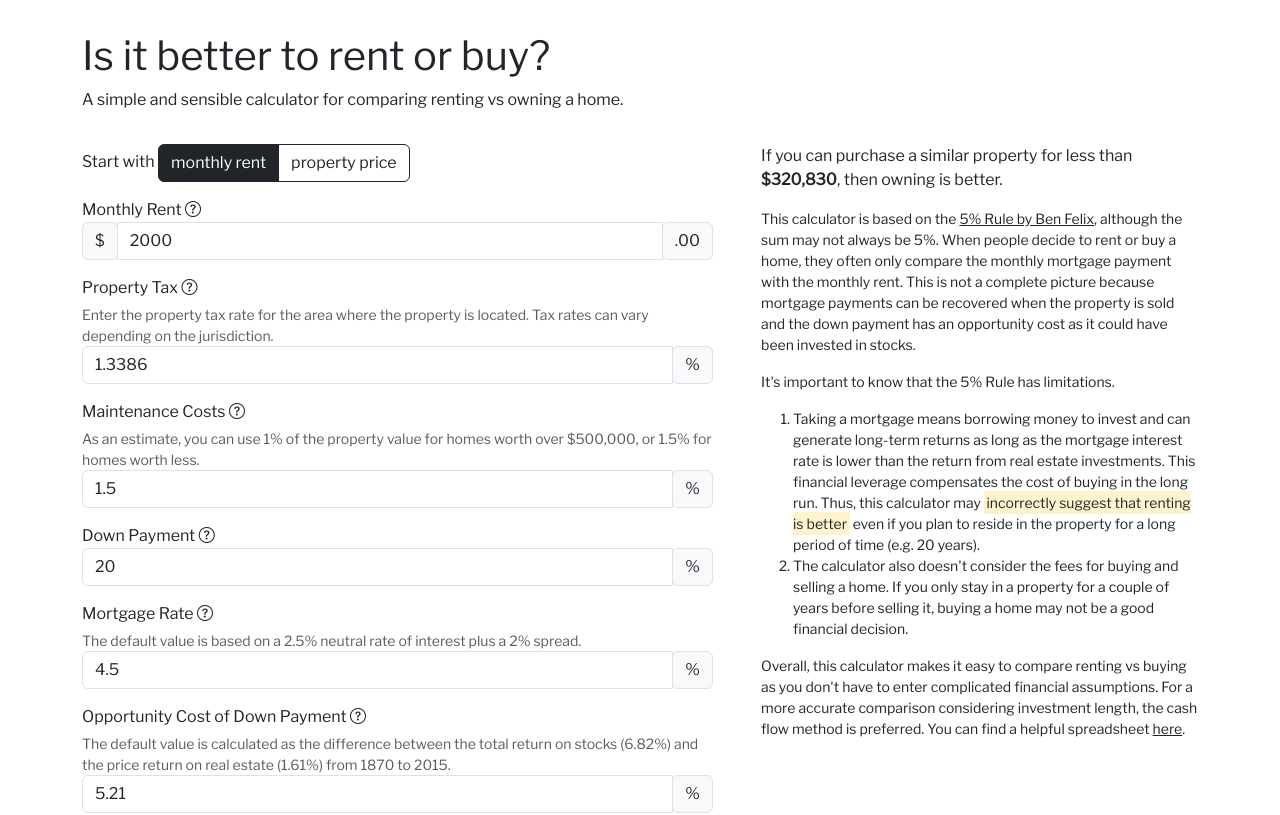
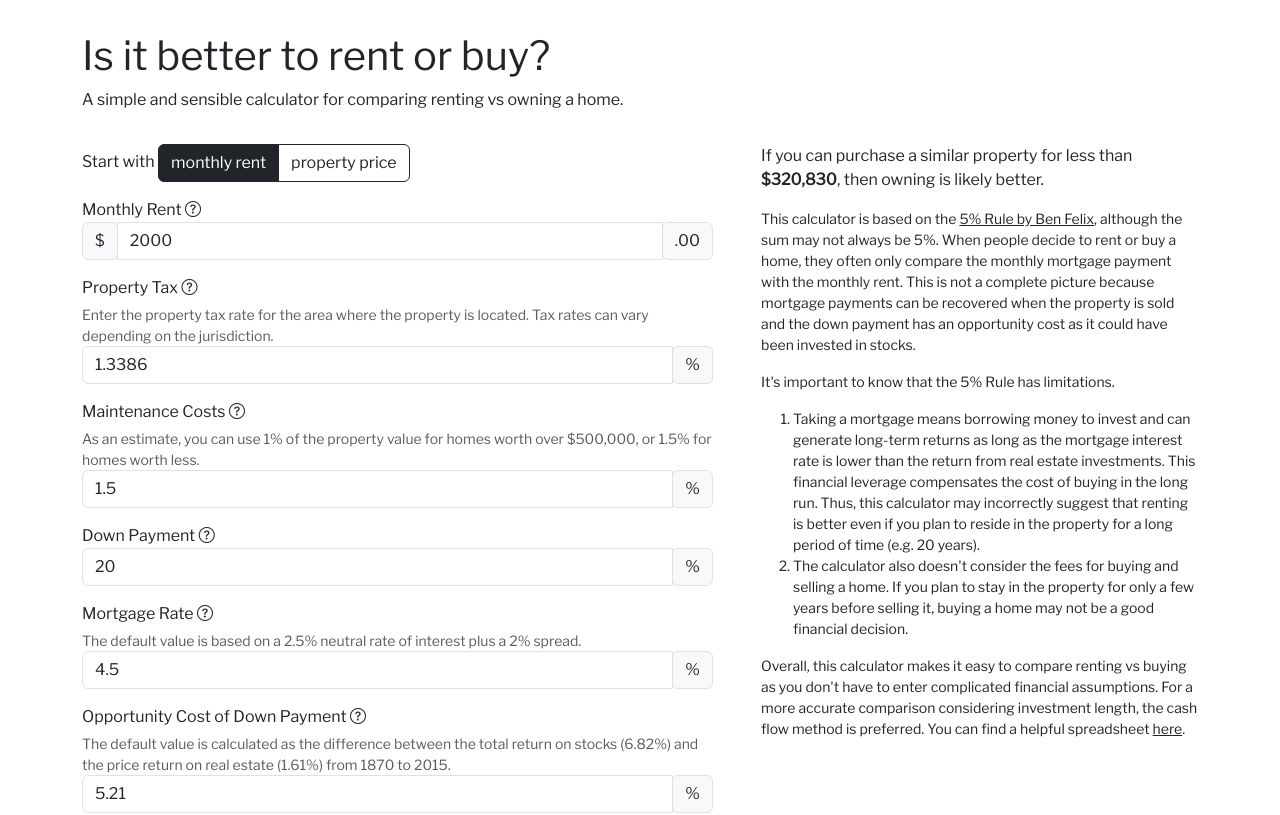
Before and after one commit to low-earth-orbit/rent-vs-buy, a React (Create React App) app: page / in a window 1280 px wide. Shown: the top 815 px of the page. Built offline with nearby package versions, Linux system fonts and the light colour scheme.

Commit message:
Edit input elements & improve wording

```diff
--- a/src/components/Layout/Main.jsx
+++ b/src/components/Layout/Main.jsx
@@ -160,7 +160,6 @@ const Main = () => {
                     placeholder="Enter the property price"
                     aria-label="Enter the price of the property to the nearest dollar"
                     step="10000"
-                    required="required"
                   />
                   <div className="input-group-append">
                     <span className="input-group-text">.00</span>
@@ -190,7 +189,6 @@ const Main = () => {
                   placeholder="Enter the property tax rate"
                   aria-label="Enter the property tax rate"
                   step="0.1"
-                  required="required"
                 />
                 <div className="input-group-append">
                   <span className="input-group-text">%</span>
@@ -219,7 +217,6 @@ const Main = () => {
                   placeholder="Enter maintenance costs as a percentage of property price"
                   aria-label="Enter maintenance costs as a percentage of property price"
                   step="0.1"
-                  required="required"
                 />
                 <div className="input-group-append">
                   <span className="input-group-text">%</span>
@@ -245,7 +242,6 @@ const Main = () => {
                   placeholder="Enter the percentage of down payment"
                   aria-label="Enter the percentage of down payment"
                   step="1"
-                  required="required"
                 />
                 <div className="input-group-append">
                   <span className="input-group-text">%</span>
@@ -273,7 +269,6 @@ const Main = () => {
                   placeholder="Enter the mortgage rate"
                   aria-label="Enter the mortgage rate"
                   step="0.1"
-                  required="required"
                 />
                 <div className="input-group-append">
                   <span className="input-group-text">%</span>
@@ -305,7 +300,6 @@ const Main = () => {
                   placeholder="Enter the opportunity cost of down payment"
                   aria-label="Enter the opportunity cost of down payment"
                   step="0.1"
-                  required="required"
                 />
                 <div className="input-group-append">
                   <span className="input-group-text">%</span>
@@ -330,7 +324,7 @@ const Main = () => {
                     opportunityCostOfDownPayment
                   ).toLocaleString("en-US", { maximumFractionDigits: 0 })}
                 </strong>
-                , then owning is better.
+                , then owning is likely better.
               </p>
             ) : (
               <p>
@@ -346,7 +340,7 @@ const Main = () => {
                     opportunityCostOfDownPayment
                   ).toLocaleString("en-US", { maximumFractionDigits: 0 })}
                 </strong>{" "}
-                per month, then renting is better.
+                per month, then renting is likely better.
               </p>
             )}
           </div>
@@ -377,15 +371,14 @@ const Main = () => {
                   generate long-term returns as long as the mortgage interest
                   rate is lower than the return from real estate investments.
                   This financial leverage compensates the cost of buying in the
-                  long run. Thus, this calculator may{" "}
-                  <mark>incorrectly suggest that renting is better</mark> even
-                  if you plan to reside in the property for a long period of
-                  time (e.g. 20 years).
+                  long run. Thus, this calculator may incorrectly suggest that
+                  renting is better even if you plan to reside in the property
+                  for a long period of time (e.g. 20 years).
                 </li>
                 <li>
                   The calculator also doesn't consider the fees for buying and
-                  selling a home. If you only stay in a property for a couple of
-                  years before selling it, buying a home may not be a good
+                  selling a home. If you plan to stay in the property for only a
+                  few years before selling it, buying a home may not be a good
                   financial decision.
                 </li>
               </ol>
```
